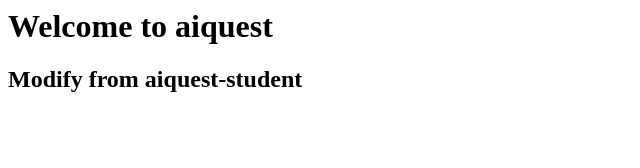
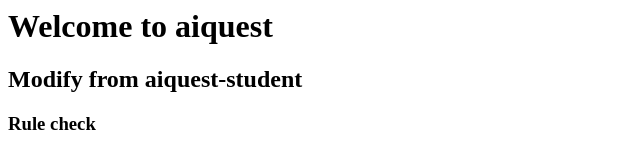
Before and after one commit to nomanbasar/aiquest_collaboration, a plain HTML site: page index.html in a window 1280 px wide. Shown: the whole page, without its empty margins (0-640 px from the left). Drawn offline with Linux system fonts and the light colour scheme.

Commit message:
aiquest rules

```diff
--- a/index.html
+++ b/index.html
@@ -1,2 +1,3 @@
 <h1>Welcome to aiquest</h1>
 <h2>Modify from aiquest-student</h2>
+<h3>Rule check</h3>
```
